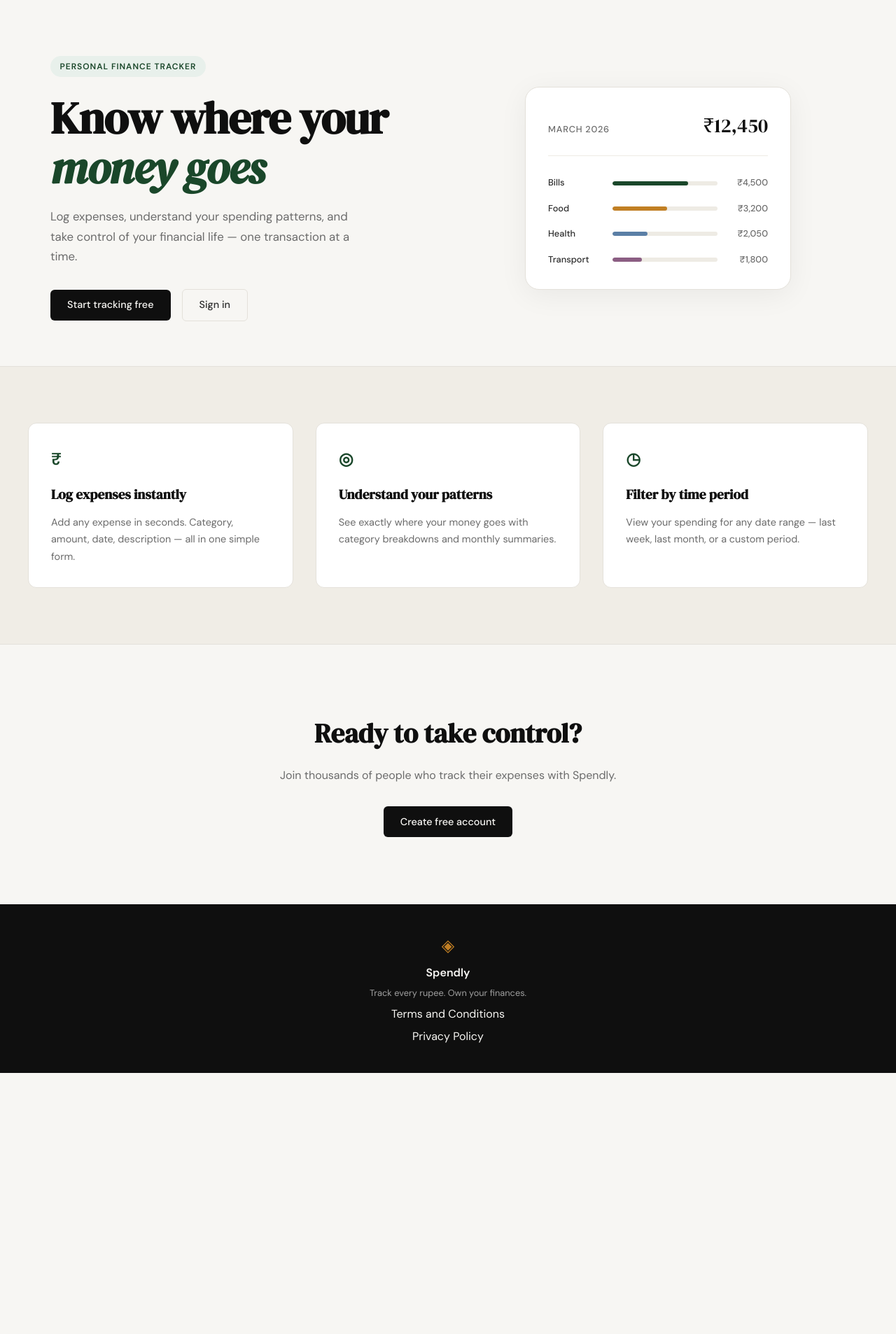
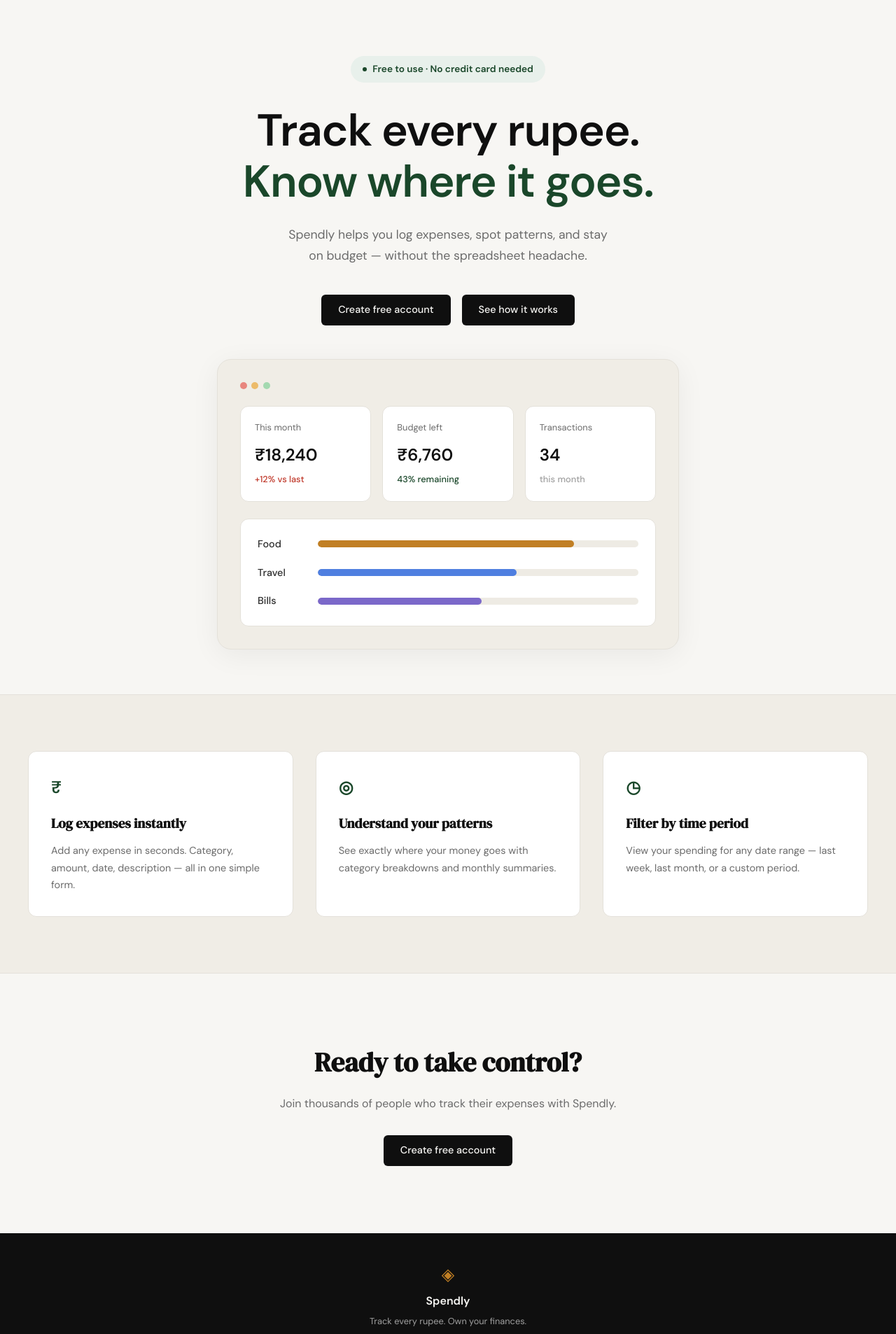
Before and after one commit to srianant58/spendly-learning, a Flask app: page / in a window 1280 px wide. Shown: the part 61-1967 px from the top of the page at 70% size. Before the commit the page ends 1594 px from the top, so only its background shows below. Run offline with Flask 3, Linux system fonts and the light colour scheme.

Commit message:
landing: redesign hero section

```diff
--- a/static/css/style.css
+++ b/static/css/style.css
@@ -125,53 +125,71 @@
 
 .hero {
     padding: 5rem 2rem 4rem;
-    display: grid;
-    grid-template-columns: 1fr 1fr;
-    gap: 4rem;
+    display: flex;
+    flex-direction: column;
     align-items: center;
+    gap: 3rem;
     max-width: var(--max-width);
     margin: 0 auto;
+    text-align: center;
+}
+
+.hero-inner {
+    display: flex;
+    flex-direction: column;
+    align-items: center;
+    max-width: 640px;
 }
 
 .hero-badge {
-    display: inline-block;
+    display: inline-flex;
+    align-items: center;
+    gap: 0.5rem;
     background: var(--accent-light);
     color: var(--accent);
-    font-size: 0.75rem;
+    font-size: 0.85rem;
     font-weight: 600;
-    letter-spacing: 0.08em;
-    text-transform: uppercase;
-    padding: 0.35rem 0.85rem;
+    padding: 0.5rem 1.1rem;
     border-radius: 999px;
+    margin-bottom: 2rem;
+}
+
+.hero-badge-dot {
+    width: 6px;
+    height: 6px;
+    border-radius: 50%;
+    background: var(--accent);
+    display: inline-block;
+}
+
+.hero-title {
+    font-family: var(--font-body);
+    font-weight: 800;
+    font-size: clamp(2.75rem, 6vw, 4rem);
+    line-height: 1.15;
+    letter-spacing: -0.02em;
+    color: var(--ink);
     margin-bottom: 1.5rem;
 }
 
-.hero-title {
-    font-family: var(--font-display);
-    font-size: clamp(2.5rem, 5vw, 4rem);
-    line-height: 1.1;
-    letter-spacing: -0.02em;
-    color: var(--ink);
-    margin-bottom: 1.25rem;
-}
-
-.hero-title em {
-    font-style: italic;
+.hero-title-accent {
+    display: block;
     color: var(--accent);
 }
 
 .hero-subtitle {
-    font-size: 1.05rem;
+    font-size: 1.1rem;
     color: var(--ink-muted);
     line-height: 1.7;
-    max-width: 460px;
-    margin-bottom: 2rem;
+    max-width: 480px;
+    margin-bottom: 2.5rem;
 }
 
 .hero-actions {
     display: flex;
     gap: 1rem;
     align-items: center;
+    justify-content: center;
 }
 
 /* ------------------------------------------------------------------ */
@@ -181,58 +199,102 @@
 .hero-visual {
     display: flex;
     justify-content: center;
+    width: 100%;
 }
 
 .mock-card {
-    background: var(--paper-card);
+    background: var(--paper-warm);
     border: 1px solid var(--border);
     border-radius: var(--radius-lg);
     padding: 2rem;
     width: 100%;
-    max-width: 380px;
+    max-width: 660px;
     box-shadow: 0 8px 40px rgba(0,0,0,0.06);
 }
 
-.mock-card-header {
+.mock-dots {
     display: flex;
-    justify-content: space-between;
-    align-items: baseline;
-    margin-bottom: 1.75rem;
-    padding-bottom: 1.25rem;
-    border-bottom: 1px solid var(--border-soft);
+    gap: 0.4rem;
+    margin-bottom: 1.5rem;
 }
 
-.mock-label {
+.mock-dot {
+    width: 10px;
+    height: 10px;
+    border-radius: 50%;
+}
+
+.mock-dot-red { background: #e8867e; }
+.mock-dot-yellow { background: #ecbb6a; }
+.mock-dot-green { background: #a3d9b0; }
+
+.mock-stats {
+    display: grid;
+    grid-template-columns: repeat(3, 1fr);
+    gap: 1rem;
+    margin-bottom: 1.5rem;
+}
+
+.mock-stat {
+    background: var(--paper-card);
+    border: 1px solid var(--border);
+    border-radius: var(--radius-md);
+    padding: 1.25rem;
+    text-align: left;
+}
+
+.mock-stat-label {
+    display: block;
+    font-size: 0.8rem;
+    color: var(--ink-muted);
+    margin-bottom: 0.6rem;
+}
+
+.mock-stat-value {
+    display: block;
+    font-family: var(--font-body);
+    font-weight: 700;
+    font-size: 1.5rem;
+    color: var(--ink);
+    margin-bottom: 0.4rem;
+}
+
+.mock-stat-change {
+    display: block;
     font-size: 0.8rem;
     font-weight: 500;
-    color: var(--ink-muted);
-    text-transform: uppercase;
-    letter-spacing: 0.06em;
 }
 
-.mock-total {
-    font-family: var(--font-display);
-    font-size: 1.75rem;
-    color: var(--ink);
+.mock-stat-negative { color: var(--danger); }
+.mock-stat-positive { color: var(--accent); }
+.mock-stat-neutral { color: var(--ink-faint); }
+
+.mock-bars-card {
+    background: var(--paper-card);
+    border: 1px solid var(--border);
+    border-radius: var(--radius-md);
+    padding: 1.5rem;
+    display: flex;
+    flex-direction: column;
+    gap: 1.1rem;
 }
-
-.mock-bars { display: flex; flex-direction: column; gap: 1rem; }
 
 .mock-bar-row {
     display: grid;
-    grid-template-columns: 80px 1fr 60px;
+    grid-template-columns: 70px 1fr;
     align-items: center;
-    gap: 0.75rem;
+    gap: 1rem;
+    text-align: left;
 }
 
 .mock-cat {
-    font-size: 0.8rem;
+    font-size: 0.9rem;
     font-weight: 500;
     color: var(--ink-soft);
 }
 
 .mock-bar-track {
-    height: 6px;
+    height: 10px;
     background: var(--border-soft);
     border-radius: 999px;
     overflow: hidden;
@@ -240,21 +302,13 @@
 
 .mock-bar {
     height: 100%;
-    background: var(--accent);
     border-radius: 999px;
     transition: width 0.6s ease;
 }
 
-.mock-bar-2 { background: var(--accent-2); }
-.mock-bar-3 { background: #5b7fa6; }
-.mock-bar-4 { background: #8b5e83; }
-
-.mock-amt {
-    font-size: 0.8rem;
-    font-weight: 500;
-    color: var(--ink-muted);
-    text-align: right;
-}
+.mock-bar-food { background: var(--accent-2); }
+.mock-bar-travel { background: #4f7fe0; }
+.mock-bar-bills { background: #7b68c9; }
 
 /* ------------------------------------------------------------------ */
 /* Buttons                                                             */
@@ -565,14 +619,8 @@
 /* ------------------------------------------------------------------ */
 
 @media (max-width: 900px) {
-    .hero {
-        grid-template-columns: 1fr;
-        text-align: center;
-    }
-
     .hero-subtitle { max-width: 100%; }
-    .hero-actions { justify-content: center; }
-    .hero-visual { display: none; }
+    .mock-stats { grid-template-columns: 1fr; }
 
     .features-inner { grid-template-columns: 1fr; }
 }
--- a/templates/landing.html
+++ b/templates/landing.html
@@ -6,55 +6,62 @@
 
 <section class="hero">
     <div class="hero-inner">
-        <div class="hero-badge">Personal Finance Tracker</div>
+        <div class="hero-badge"><span class="hero-badge-dot"></span> Free to use &middot; No credit card needed</div>
         <h1 class="hero-title">
-            Know where your<br>
-            <em>money goes</em>
+            Track every rupee.<br>
+            <span class="hero-title-accent">Know where it goes.</span>
         </h1>
         <p class="hero-subtitle">
-            Log expenses, understand your spending patterns,
-            and take control of your financial life —
-            one transaction at a time.
+            Spendly helps you log expenses, spot patterns, and stay
+            on budget — without the spreadsheet headache.
         </p>
         <div class="hero-actions">
-            <a href="{{ url_for('register') }}" class="btn-primary">Start tracking free</a>
-            <a href="{{ url_for('login') }}" class="btn-ghost">Sign in</a>
+            <a href="{{ url_for('register') }}" class="btn-primary">Create free account</a>
+            <a href="#" class="btn-primary">See how it works</a>
         </div>
     </div>
     <div class="hero-visual">
         <div class="mock-card">
-            <div class="mock-card-header">
-                <span class="mock-label">March 2026</span>
-                <span class="mock-total">₹12,450</span>
+            <div class="mock-dots">
+                <span class="mock-dot mock-dot-red"></span>
+                <span class="mock-dot mock-dot-yellow"></span>
+                <span class="mock-dot mock-dot-green"></span>
             </div>
-            <div class="mock-bars">
+            <div class="mock-stats">
+                <div class="mock-stat">
+                    <span class="mock-stat-label">This month</span>
+                    <span class="mock-stat-value">₹18,240</span>
+                    <span class="mock-stat-change mock-stat-negative">+12% vs last</span>
+                </div>
+                <div class="mock-stat">
+                    <span class="mock-stat-label">Budget left</span>
+                    <span class="mock-stat-value">₹6,760</span>
+                    <span class="mock-stat-change mock-stat-positive">43% remaining</span>
+                </div>
+                <div class="mock-stat">
+                    <span class="mock-stat-label">Transactions</span>
+                    <span class="mock-stat-value">34</span>
+                    <span class="mock-stat-change mock-stat-neutral">this month</span>
+                </div>
+            </div>
+            <div class="mock-bars-card">
+                <div class="mock-bar-row">
+                    <span class="mock-cat">Food</span>
+                    <div class="mock-bar-track">
+                        <div class="mock-bar mock-bar-food" style="width: 80%"></div>
+                    </div>
+                </div>
+                <div class="mock-bar-row">
+                    <span class="mock-cat">Travel</span>
+                    <div class="mock-bar-track">
+                        <div class="mock-bar mock-bar-travel" style="width: 62%"></div>
+                    </div>
+                </div>
                 <div class="mock-bar-row">
                     <span class="mock-cat">Bills</span>
                     <div class="mock-bar-track">
-                        <div class="mock-bar" style="width: 72%"></div>
+                        <div class="mock-bar mock-bar-bills" style="width: 51%"></div>
                     </div>
-                    <span class="mock-amt">₹4,500</span>
-                </div>
-                <div class="mock-bar-row">
-                    <span class="mock-cat">Food</span>
-                    <div class="mock-bar-track">
-                        <div class="mock-bar mock-bar-2" style="width: 52%"></div>
-                    </div>
-                    <span class="mock-amt">₹3,200</span>
-                </div>
-                <div class="mock-bar-row">
-                    <span class="mock-cat">Health</span>
-                    <div class="mock-bar-track">
-                        <div class="mock-bar mock-bar-3" style="width: 33%"></div>
-                    </div>
-                    <span class="mock-amt">₹2,050</span>
-                </div>
-                <div class="mock-bar-row">
-                    <span class="mock-cat">Transport</span>
-                    <div class="mock-bar-track">
-                        <div class="mock-bar mock-bar-4" style="width: 28%"></div>
-                    </div>
-                    <span class="mock-amt">₹1,800</span>
                 </div>
             </div>
         </div>
```
Also changed, not shown: hero_section.png (added).
